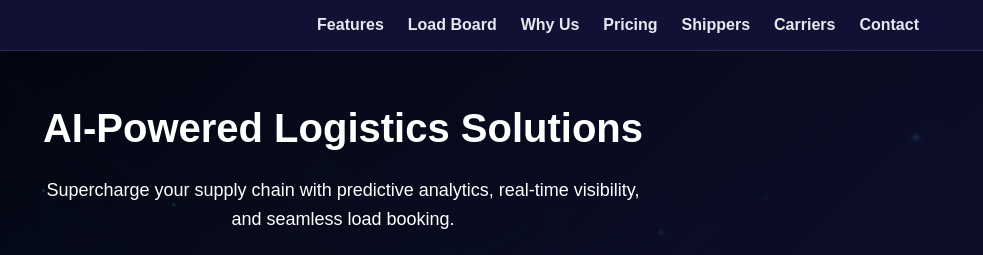
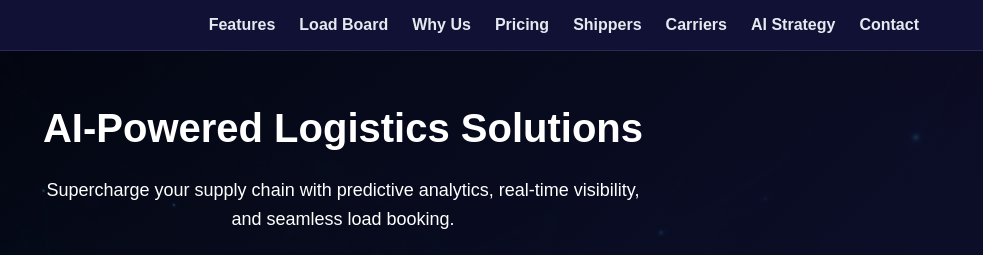
Before and after one commit to keelan910/Black-Forge-Logistics, a website: page index.html in a window 1280 px wide. Shown: the top 255 px of the page, 297-1280 px from the left. Drawn offline with Linux system fonts and the light colour scheme.

Commit message:
Add AI Strategy link to navigation on index page

```diff
--- a/index.html
+++ b/index.html
@@ -18,6 +18,7 @@
         <li><a href="#pricing">Pricing</a></li>
         <li><a href="shipper.html">Shippers</a></li>
         <li><a href="carrier.html">Carriers</a></li>
+                    <li><a href="ai.html">AI Strategy</a></li>
         <li><a href="#contact">Contact</a></li>
       </ul>
     </div>
```
